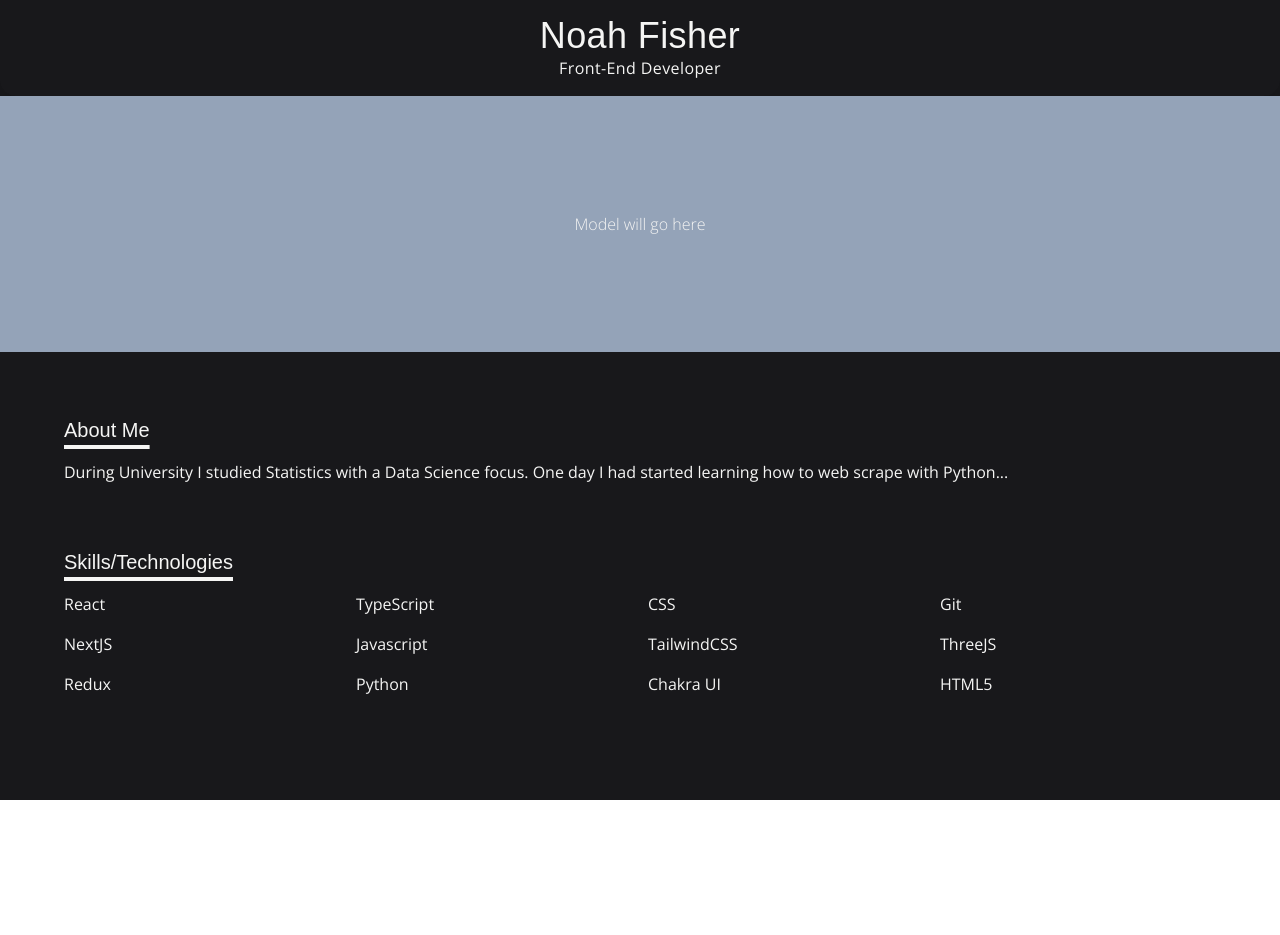
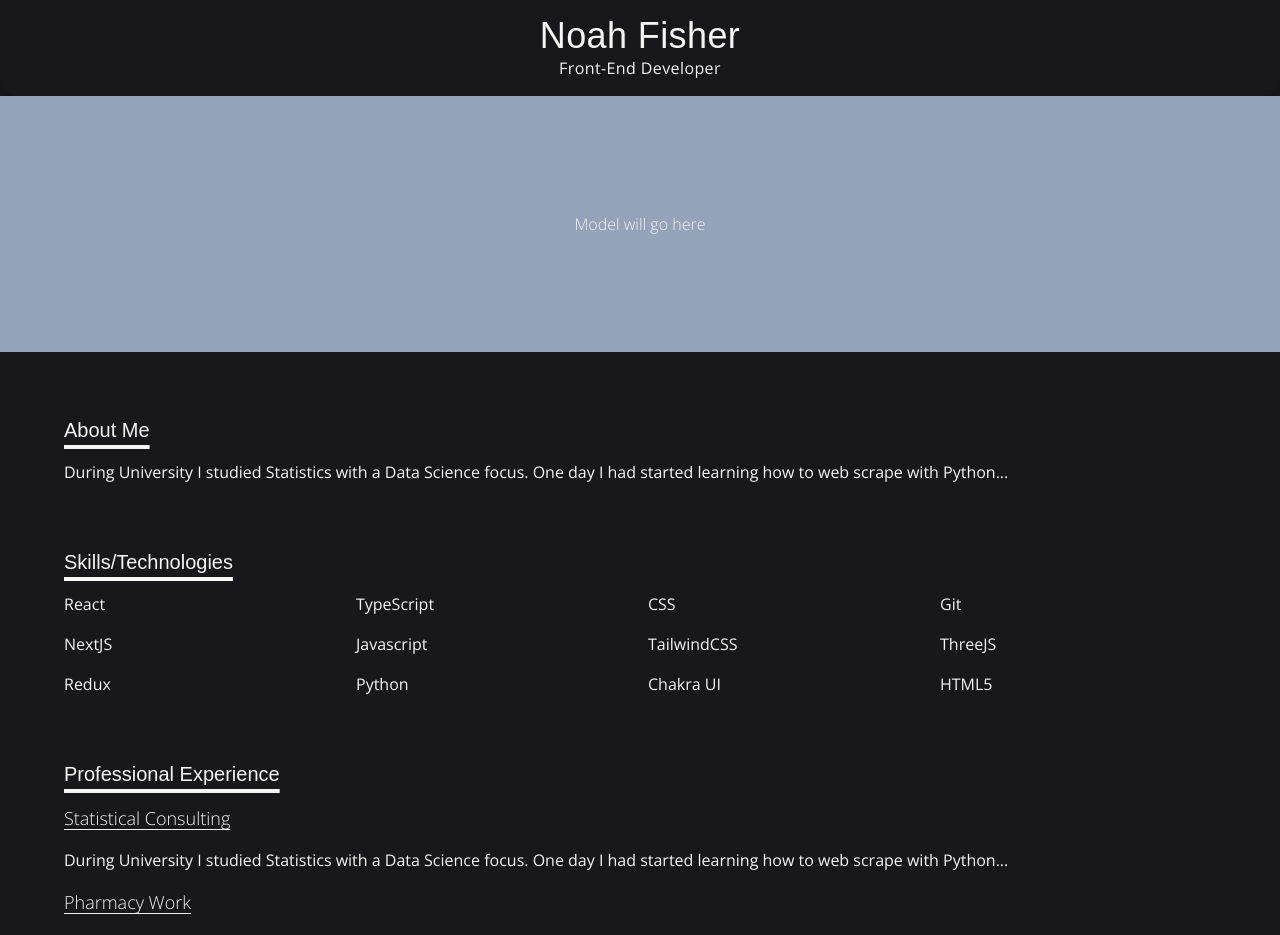
Before and after one commit to airincs/portfolio-22, a Next.js app: page / in a window 1280 px wide. Shown: the top 935 px of the page. Before the commit the page ends 800 px from the top, so only its background shows below. Built offline with nearby package versions, Linux system fonts and the light colour scheme; a web font is replaced by a local one.

Commit message:
Created professional experience subsection of body

```diff
--- a/components/body/Body.tsx
+++ b/components/body/Body.tsx
@@ -3,15 +3,17 @@ import BodyHeader from "./BodyHeader";
 import Model from "./Model";
 import About from "./About";
 import Skills from "./Skills";
+import ProfessionalExperience from "./ProfessionalExperience";
 
 const Body: FC = () => {
   return (
-    <React.Fragment>
+    <div>
       <BodyHeader />
       <Model />
       <About />
       <Skills />
-    </React.Fragment>
+      <ProfessionalExperience />
+    </div>
   );
 };
 
--- a/components/body/ProfessionalExperience.tsx
+++ b/components/body/ProfessionalExperience.tsx
@@ -1,7 +1,27 @@
 import React, { FC } from "react";
 
 const ProfessionalExperience: FC = () => {
-  return <div>pro</div>;
+  return (
+    <div className="flex flex-col m-16">
+      <p className="font-custom3 text-xl underline decoration-4 underline-offset-8">
+        Professional Experience
+      </p>
+      <p className="font-custom2 text-lg mt-4 underline decoration-1 underline-offset-4">
+        Statistical Consulting
+      </p>
+      <p className="font-custom1 mt-4">
+        During University I studied Statistics with a Data Science focus. One
+        day I had started learning how to web scrape with Python...
+      </p>
+      <p className="font-custom2 text-lg mt-4 underline decoration-1 underline-offset-4">
+        Pharmacy Work
+      </p>
+      <p className="font-custom1 mt-4">
+        During University I studied Statistics with a Data Science focus. One
+        day I had started learning how to web scrape with Python...
+      </p>
+    </div>
+  );
 };
 
 export default ProfessionalExperience;
--- a/pages/index.tsx
+++ b/pages/index.tsx
@@ -6,7 +6,7 @@ import Body from "../components/body/Body";
 
 const Home: NextPage = () => {
   return (
-    <div>
+    <div className="bg-zinc-900">
       <div className="font-custom1 smooth-scroll container mx-auto bg-zinc-900 text-stone-100 min-h-screen">
         <Body />
       </div>
--- a/styles/globals.css
+++ b/styles/globals.css
@@ -21,6 +21,8 @@ html,
 body {
   padding: 0;
   margin: 0;
+  height: 100vh;
+  width: 100vw;
 }
 
 a {
@@ -31,3 +33,24 @@ a {
 * {
   box-sizing: border-box;
 }
+
+/* ===== Scrollbar CSS ===== */
+/* Code skeleton found from https://codepen.io/stephenpaton-tech/full/JjRvGmY */
+  /* Firefox */
+  * {
+    scrollbar-width: auto;
+    scrollbar-color: #4c4b4d #000000;
+  }
+
+  /* Chrome, Edge, and Safari */
+  *::-webkit-scrollbar {
+    width: 12px;
+  }
+
+  *::-webkit-scrollbar-track {
+    background: #000000;
+  }
+
+  *::-webkit-scrollbar-thumb {
+    background-color: #4c4b4d;
+  }
```
